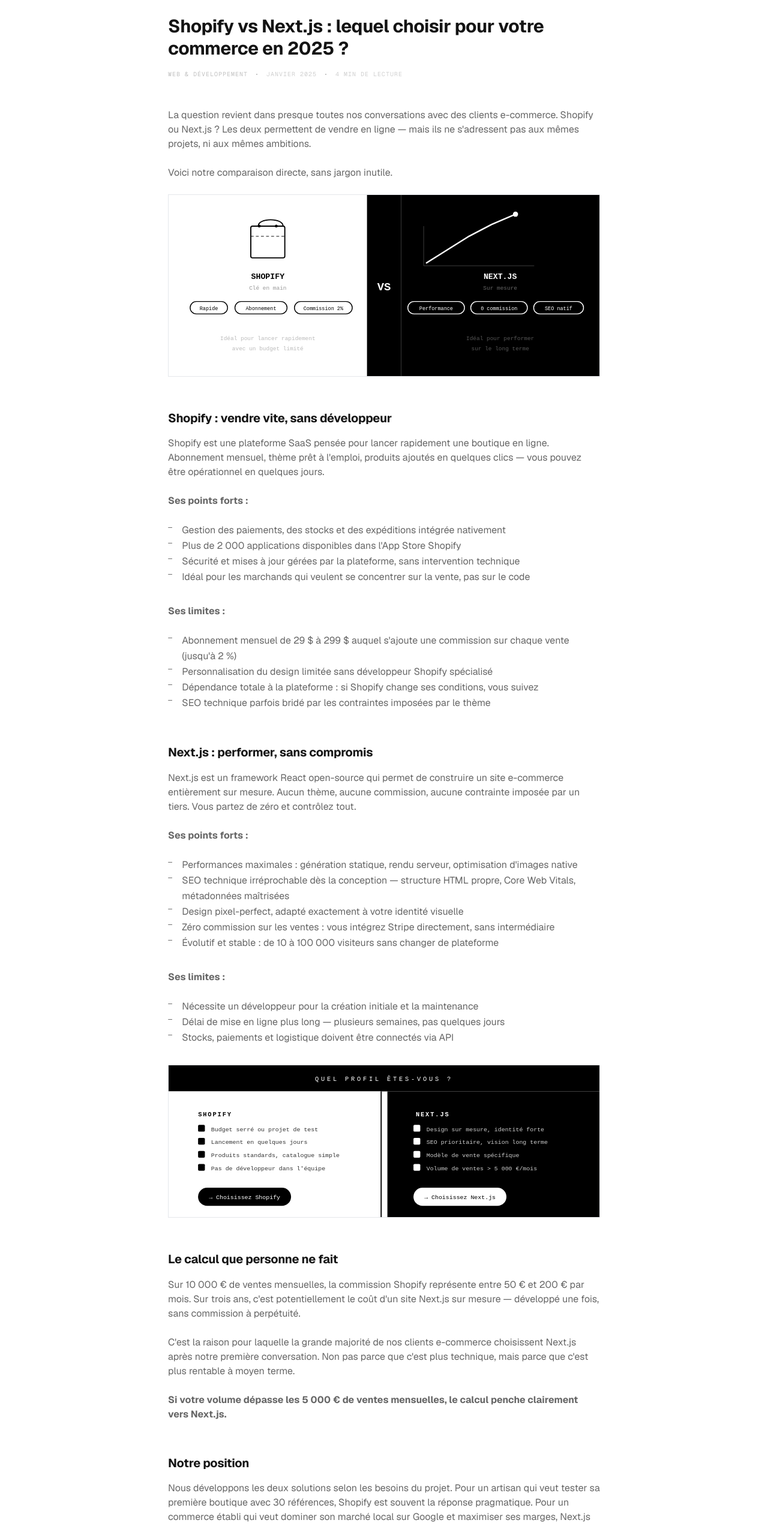
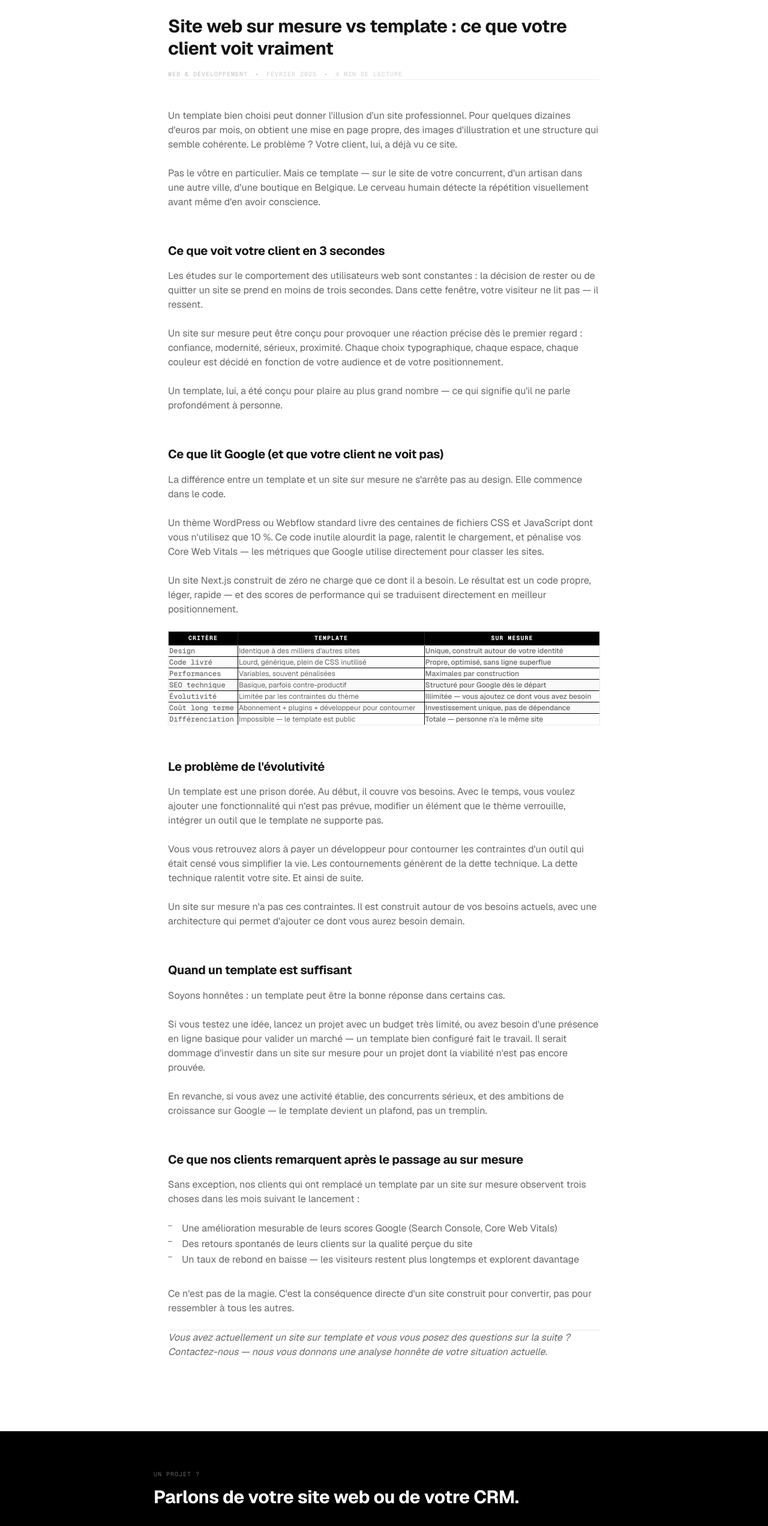
Before and after one commit to loanrmb/torquemade-v2, a Next.js app: page /blog/site-sur-mesure-vs-template in a window 1280 px wide. Shown: the part 234-2778 px from the top of the page at 60% size. Built offline with nearby package versions, Linux system fonts and the light colour scheme.

Commit message:
Update page.mdx

```diff
--- a/app/blog/(articles)/site-sur-mesure-vs-template/page.mdx
+++ b/app/blog/(articles)/site-sur-mesure-vs-template/page.mdx
@@ -1,202 +1,100 @@
 export const metadata = {
-  title: 'Shopify vs Next.js : lequel choisir pour votre commerce en 2025 ?',
-  description: 'Shopify ou Next.js pour votre e-commerce ? Nous comparons les deux solutions pour vous aider à faire le bon choix selon votre projet et vos ambitions.',
+  title: 'Site web sur mesure vs template : ce que votre client voit vraiment',
+  description: 'Un template peut ressembler à un site professionnel. Mais ce que voit votre client — et ce que lit Google — raconte une autre histoire.',
 }
 
-export function IllustrationComparaison() {
+export function TableComparaison() {
+  const rows = [
+    { critere: 'Design', template: 'Identique à des milliers d\'autres sites', mesure: 'Unique, construit autour de votre identité' },
+    { critere: 'Code livré', template: 'Lourd, générique, plein de CSS inutilisé', mesure: 'Propre, optimisé, sans ligne superflue' },
+    { critere: 'Performances', template: 'Variables, souvent pénalisées', mesure: 'Maximales par construction' },
+    { critere: 'SEO technique', template: 'Basique, parfois contre-productif', mesure: 'Structuré pour Google dès le départ' },
+    { critere: 'Évolutivité', template: 'Limitée par les contraintes du thème', mesure: 'Illimitée — vous ajoutez ce dont vous avez besoin' },
+    { critere: 'Coût long terme', template: 'Abonnement + plugins + développeur pour contourner', mesure: 'Investissement unique, pas de dépendance' },
+    { critere: 'Différenciation', template: 'Impossible — le template est public', mesure: 'Totale — personne n\'a le même site' },
+  ]
   return (
-    <div className="my-12 overflow-hidden border border-black">
-      <svg viewBox="0 0 760 320" xmlns="http://www.w3.org/2000/svg" className="block w-full">
-
-        {/* === SHOPIFY — panneau gauche === */}
-        <rect x="0" y="0" width="350" height="320" fill="white"/>
-
-        {/* Icône sac de shopping */}
-        <rect x="145" y="55" width="60" height="56" rx="3" fill="none" stroke="black" strokeWidth="2"/>
-        <path d="M158 55 C158 40 202 40 202 55" fill="none" stroke="black" strokeWidth="2"/>
-        <line x1="145" y1="73" x2="205" y2="73" stroke="black" strokeWidth="1" strokeDasharray="5,4"/>
-        <circle cx="160" cy="55" r="2.5" fill="black"/>
-        <circle cx="190" cy="55" r="2.5" fill="black"/>
-
-        {/* Label */}
-        <text x="175" y="148" textAnchor="middle" fontFamily="'Courier New', monospace" fontSize="14" fontWeight="bold" fill="black">SHOPIFY</text>
-        <text x="175" y="167" textAnchor="middle" fontFamily="'Courier New', monospace" fontSize="10" fill="#999">Clé en main</text>
-
-        {/* Tags */}
-        <rect x="38" y="188" width="66" height="22" rx="11" fill="none" stroke="black" strokeWidth="1.5"/>
-        <text x="71" y="203" textAnchor="middle" fontFamily="'Courier New', monospace" fontSize="9" fill="black">Rapide</text>
-
-        <rect x="117" y="188" width="92" height="22" rx="11" fill="none" stroke="black" strokeWidth="1.5"/>
-        <text x="163" y="203" textAnchor="middle" fontFamily="'Courier New', monospace" fontSize="9" fill="black">Abonnement</text>
-
-        <rect x="222" y="188" width="102" height="22" rx="11" fill="none" stroke="black" strokeWidth="1.5"/>
-        <text x="273" y="203" textAnchor="middle" fontFamily="'Courier New', monospace" fontSize="9" fill="black">Commission 2%</text>
-
-        {/* Note bas */}
-        <text x="175" y="256" textAnchor="middle" fontFamily="'Courier New', monospace" fontSize="10" fill="#bbb">Idéal pour lancer rapidement</text>
-        <text x="175" y="274" textAnchor="middle" fontFamily="'Courier New', monospace" fontSize="10" fill="#bbb">avec un budget limité</text>
-
-        {/* === VS — séparateur central === */}
-        <rect x="350" y="0" width="60" height="320" fill="black"/>
-        <text x="380" y="168" textAnchor="middle" fontFamily="'Courier New', monospace" fontSize="20" fontWeight="bold" fill="white">VS</text>
-
-        {/* === NEXT.JS — panneau droit === */}
-        <rect x="410" y="0" width="350" height="320" fill="black"/>
-
-        {/* Graphique performance */}
-        <line x1="450" y1="55" x2="450" y2="125" stroke="white" strokeWidth="1" opacity="0.25"/>
-        <line x1="450" y1="125" x2="645" y2="125" stroke="white" strokeWidth="1" opacity="0.25"/>
-        <polyline points="455,120 490,98 528,74 570,52 612,34" fill="none" stroke="white" strokeWidth="2.5" strokeLinecap="round" strokeLinejoin="round"/>
-        <circle cx="612" cy="34" r="4.5" fill="white"/>
-
-        {/* Label */}
-        <text x="585" y="148" textAnchor="middle" fontFamily="'Courier New', monospace" fontSize="14" fontWeight="bold" fill="white">NEXT.JS</text>
-        <text x="585" y="167" textAnchor="middle" fontFamily="'Courier New', monospace" fontSize="10" fill="#666">Sur mesure</text>
-
-        {/* Tags blancs */}
-        <rect x="422" y="188" width="100" height="22" rx="11" fill="none" stroke="white" strokeWidth="1.5"/>
-        <text x="472" y="203" textAnchor="middle" fontFamily="'Courier New', monospace" fontSize="9" fill="white">Performance</text>
-
-        <rect x="533" y="188" width="100" height="22" rx="11" fill="none" stroke="white" strokeWidth="1.5"/>
-        <text x="583" y="203" textAnchor="middle" fontFamily="'Courier New', monospace" fontSize="9" fill="white">0 commission</text>
-
-        <rect x="644" y="188" width="88" height="22" rx="11" fill="none" stroke="white" strokeWidth="1.5"/>
-        <text x="688" y="203" textAnchor="middle" fontFamily="'Courier New', monospace" fontSize="9" fill="white">SEO natif</text>
-
-        {/* Note bas */}
-        <text x="585" y="256" textAnchor="middle" fontFamily="'Courier New', monospace" fontSize="10" fill="#555">Idéal pour performer</text>
-        <text x="585" y="274" textAnchor="middle" fontFamily="'Courier New', monospace" fontSize="10" fill="#555">sur le long terme</text>
-
-      </svg>
+    <div className="my-12 overflow-x-auto border border-black">
+      <table className="w-full border-collapse text-sm">
+        <thead>
+          <tr className="bg-black text-white">
+            <th className="p-3 text-left font-mono text-[10px] uppercase tracking-widest">Critère</th>
+            <th className="p-3 text-left font-mono text-[10px] uppercase tracking-widest" style={{borderLeft:'1px solid rgba(255,255,255,0.15)'}}>Template</th>
+            <th className="p-3 text-left font-mono text-[10px] uppercase tracking-widest" style={{borderLeft:'1px solid rgba(255,255,255,0.15)'}}>Sur mesure</th>
+          </tr>
+        </thead>
+        <tbody>
+          {rows.map((row, i) => (
+            <tr key={i} style={{borderTop:'1px solid black', background: i % 2 === 1 ? '#fafafa' : 'white'}}>
+              <td className="p-3 font-mono text-xs font-medium">{row.critere}</td>
+              <td className="p-3 text-xs" style={{borderLeft:'1px solid black'}}>{row.template}</td>
+              <td className="p-3 text-xs font-medium" style={{borderLeft:'1px solid black'}}>{row.mesure}</td>
+            </tr>
+          ))}
+        </tbody>
+      </table>
     </div>
   )
 }
 
-export function IllustrationDecision() {
-  return (
-    <div className="my-12 overflow-hidden border border-black">
-      <svg viewBox="0 0 760 268" xmlns="http://www.w3.org/2000/svg" className="block w-full">
+# Site web sur mesure vs template : ce que votre client voit vraiment
 
-        {/* Header */}
-        <rect x="0" y="0" width="760" height="46" fill="black"/>
-        <text x="380" y="28" textAnchor="middle" fontFamily="'Courier New', monospace" fontSize="11" fill="white" letterSpacing="4">QUEL PROFIL ÊTES-VOUS ?</text>
-
-        {/* Panneau gauche — Shopify */}
-        <rect x="0" y="46" width="374" height="222" fill="white"/>
-
-        <text x="52" y="90" fontFamily="'Courier New', monospace" fontSize="11" fontWeight="bold" fill="black" letterSpacing="2">SHOPIFY</text>
-
-        <rect x="52" y="105" width="12" height="12" rx="2" fill="black"/>
-        <text x="75" y="116" fontFamily="'Courier New', monospace" fontSize="10.5" fill="#333">Budget serré ou projet de test</text>
-
-        <rect x="52" y="128" width="12" height="12" rx="2" fill="black"/>
-        <text x="75" y="139" fontFamily="'Courier New', monospace" fontSize="10.5" fill="#333">Lancement en quelques jours</text>
-
-        <rect x="52" y="151" width="12" height="12" rx="2" fill="black"/>
-        <text x="75" y="162" fontFamily="'Courier New', monospace" fontSize="10.5" fill="#333">Produits standards, catalogue simple</text>
-
-        <rect x="52" y="174" width="12" height="12" rx="2" fill="black"/>
-        <text x="75" y="185" fontFamily="'Courier New', monospace" fontSize="10.5" fill="#333">Pas de développeur dans l&apos;équipe</text>
-
-        <rect x="52" y="216" width="164" height="32" rx="16" fill="black"/>
-        <text x="134" y="236" textAnchor="middle" fontFamily="'Courier New', monospace" fontSize="10.5" fill="white">→ Choisissez Shopify</text>
-
-        {/* Séparateur */}
-        <line x1="375" y1="46" x2="375" y2="268" stroke="black" strokeWidth="2"/>
-
-        {/* Panneau droit — Next.js */}
-        <rect x="386" y="46" width="374" height="222" fill="black"/>
-
-        <text x="436" y="90" fontFamily="'Courier New', monospace" fontSize="11" fontWeight="bold" fill="white" letterSpacing="2">NEXT.JS</text>
-
-        <rect x="432" y="105" width="12" height="12" rx="2" fill="white"/>
-        <text x="455" y="116" fontFamily="'Courier New', monospace" fontSize="10.5" fill="#ccc">Design sur mesure, identité forte</text>
-
-        <rect x="432" y="128" width="12" height="12" rx="2" fill="white"/>
-        <text x="455" y="139" fontFamily="'Courier New', monospace" fontSize="10.5" fill="#ccc">SEO prioritaire, vision long terme</text>
-
-        <rect x="432" y="151" width="12" height="12" rx="2" fill="white"/>
-        <text x="455" y="162" fontFamily="'Courier New', monospace" fontSize="10.5" fill="#ccc">Modèle de vente spécifique</text>
-
-        <rect x="432" y="174" width="12" height="12" rx="2" fill="white"/>
-        <text x="455" y="185" fontFamily="'Courier New', monospace" fontSize="10.5" fill="#ccc">Volume de ventes {'>'}  5 000 €/mois</text>
-
-        <rect x="432" y="216" width="164" height="32" rx="16" fill="white"/>
-        <text x="514" y="236" textAnchor="middle" fontFamily="'Courier New', monospace" fontSize="10.5" fill="black">→ Choisissez Next.js</text>
-
-      </svg>
-    </div>
-  )
-}
-
-# Shopify vs Next.js : lequel choisir pour votre commerce en 2025 ?
-
-<div className="mb-12 flex flex-wrap items-center gap-3 border-b border-black pb-8 font-mono text-[10px] uppercase tracking-widest">
-  <span className="opacity-40">Web & Développement</span>
+<div className="mb-12 flex flex-wrap items-center gap-3 pb-8 font-mono text-[10px] uppercase tracking-widest" style={{borderBottom:'1px solid hsl(var(--border-subtle))'}}>
+  <span className="opacity-40">Web &amp; Développement</span>
   <span className="opacity-20">·</span>
-  <span className="opacity-30">Janvier 2025</span>
+  <span className="opacity-30">Février 2025</span>
   <span className="opacity-20">·</span>
   <span className="opacity-30">4 min de lecture</span>
 </div>
 
-La question revient dans presque toutes nos conversations avec des clients e-commerce. Shopify ou Next.js ? Les deux permettent de vendre en ligne — mais ils ne s'adressent pas aux mêmes projets, ni aux mêmes ambitions.
+Un template bien choisi peut donner l&apos;illusion d&apos;un site professionnel. Pour quelques dizaines d&apos;euros par mois, on obtient une mise en page propre, des images d&apos;illustration et une structure qui semble cohérente. Le problème ? Votre client, lui, a déjà vu ce site.
 
-Voici notre comparaison directe, sans jargon inutile.
+Pas le vôtre en particulier. Mais ce template — sur le site de votre concurrent, d&apos;un artisan dans une autre ville, d&apos;une boutique en Belgique. Le cerveau humain détecte la répétition visuellement avant même d&apos;en avoir conscience.
 
-<IllustrationComparaison />
+## Ce que voit votre client en 3 secondes
 
-## Shopify : vendre vite, sans développeur
+Les études sur le comportement des utilisateurs web sont constantes : la décision de rester ou de quitter un site se prend en moins de trois secondes. Dans cette fenêtre, votre visiteur ne lit pas — il ressent.
 
-Shopify est une plateforme SaaS pensée pour lancer rapidement une boutique en ligne. Abonnement mensuel, thème prêt à l'emploi, produits ajoutés en quelques clics — vous pouvez être opérationnel en quelques jours.
+Un site sur mesure peut être conçu pour provoquer une réaction précise dès le premier regard : confiance, modernité, sérieux, proximité. Chaque choix typographique, chaque espace, chaque couleur est décidé en fonction de votre audience et de votre positionnement.
 
-**Ses points forts :**
+Un template, lui, a été conçu pour plaire au plus grand nombre — ce qui signifie qu&apos;il ne parle profondément à personne.
 
-- Gestion des paiements, des stocks et des expéditions intégrée nativement
-- Plus de 2 000 applications disponibles dans l'App Store Shopify
-- Sécurité et mises à jour gérées par la plateforme, sans intervention technique
-- Idéal pour les marchands qui veulent se concentrer sur la vente, pas sur le code
+## Ce que lit Google (et que votre client ne voit pas)
 
-**Ses limites :**
+La différence entre un template et un site sur mesure ne s&apos;arrête pas au design. Elle commence dans le code.
 
-- Abonnement mensuel de 29 $ à 299 $ auquel s'ajoute une commission sur chaque vente (jusqu'à 2 %)
-- Personnalisation du design limitée sans développeur Shopify spécialisé
-- Dépendance totale à la plateforme : si Shopify change ses conditions, vous suivez
-- SEO technique parfois bridé par les contraintes imposées par le thème
+Un thème WordPress ou Webflow standard livre des centaines de fichiers CSS et JavaScript dont vous n&apos;utilisez que 10 %. Ce code inutile alourdit la page, ralentit le chargement, et pénalise vos Core Web Vitals — les métriques que Google utilise directement pour classer les sites.
 
-## Next.js : performer, sans compromis
+Un site Next.js construit de zéro ne charge que ce dont il a besoin. Le résultat est un code propre, léger, rapide — et des scores de performance qui se traduisent directement en meilleur positionnement.
 
-Next.js est un framework React open-source qui permet de construire un site e-commerce entièrement sur mesure. Aucun thème, aucune commission, aucune contrainte imposée par un tiers. Vous partez de zéro et contrôlez tout.
+<TableComparaison />
 
-**Ses points forts :**
+## Le problème de l&apos;évolutivité
 
-- Performances maximales : génération statique, rendu serveur, optimisation d'images native
-- SEO technique irréprochable dès la conception — structure HTML propre, Core Web Vitals, métadonnées maîtrisées
-- Design pixel-perfect, adapté exactement à votre identité visuelle
-- Zéro commission sur les ventes : vous intégrez Stripe directement, sans intermédiaire
-- Évolutif et stable : de 10 à 100 000 visiteurs sans changer de plateforme
+Un template est une prison dorée. Au début, il couvre vos besoins. Avec le temps, vous voulez ajouter une fonctionnalité qui n&apos;est pas prévue, modifier un élément que le thème verrouille, intégrer un outil que le template ne supporte pas.
 
-**Ses limites :**
+Vous vous retrouvez alors à payer un développeur pour contourner les contraintes d&apos;un outil qui était censé vous simplifier la vie. Les contournements génèrent de la dette technique. La dette technique ralentit votre site. Et ainsi de suite.
 
-- Nécessite un développeur pour la création initiale et la maintenance
-- Délai de mise en ligne plus long — plusieurs semaines, pas quelques jours
-- Stocks, paiements et logistique doivent être connectés via API
+Un site sur mesure n&apos;a pas ces contraintes. Il est construit autour de vos besoins actuels, avec une architecture qui permet d&apos;ajouter ce dont vous aurez besoin demain.
 
-<IllustrationDecision />
+## Quand un template est suffisant
 
-## Le calcul que personne ne fait
+Soyons honnêtes : un template peut être la bonne réponse dans certains cas.
 
-Sur 10 000 € de ventes mensuelles, la commission Shopify représente entre 50 € et 200 € par mois. Sur trois ans, c'est potentiellement le coût d'un site Next.js sur mesure — développé une fois, sans commission à perpétuité.
+Si vous testez une idée, lancez un projet avec un budget très limité, ou avez besoin d&apos;une présence en ligne basique pour valider un marché — un template bien configuré fait le travail. Il serait dommage d&apos;investir dans un site sur mesure pour un projet dont la viabilité n&apos;est pas encore prouvée.
 
-C'est la raison pour laquelle la grande majorité de nos clients e-commerce choisissent Next.js après notre première conversation. Non pas parce que c'est plus technique, mais parce que c'est plus rentable à moyen terme.
+En revanche, si vous avez une activité établie, des concurrents sérieux, et des ambitions de croissance sur Google — le template devient un plafond, pas un tremplin.
 
-**Si votre volume dépasse les 5 000 € de ventes mensuelles, le calcul penche clairement vers Next.js.**
+## Ce que nos clients remarquent après le passage au sur mesure
 
-## Notre position
+Sans exception, nos clients qui ont remplacé un template par un site sur mesure observent trois choses dans les mois suivant le lancement :
 
-Nous développons les deux solutions selon les besoins du projet. Pour un artisan qui veut tester sa première boutique avec 30 références, Shopify est souvent la réponse pragmatique. Pour un commerce établi qui veut dominer son marché local sur Google et maximiser ses marges, Next.js s'impose presque systématiquement.
+- Une amélioration mesurable de leurs scores Google (Search Console, Core Web Vitals)
+- Des retours spontanés de leurs clients sur la qualité perçue du site
+- Un taux de rebond en baisse — les visiteurs restent plus longtemps et explorent davantage
 
-Dans les deux cas, l'objectif reste le même : un site qui vous amène des clients, pas un site vitrine qui dort.
+Ce n&apos;est pas de la magie. C&apos;est la conséquence directe d&apos;un site construit pour convertir, pas pour ressembler à tous les autres.
 
 ---
 
-*Vous hésitez entre les deux pour votre projet ? [Contactez-nous](/contact) — nous vous donnons une recommandation claire en 30 minutes.*
+*Vous avez actuellement un site sur template et vous vous posez des questions sur la suite ? [Contactez-nous](/contact) — nous vous donnons une analyse honnête de votre situation actuelle.*
```
